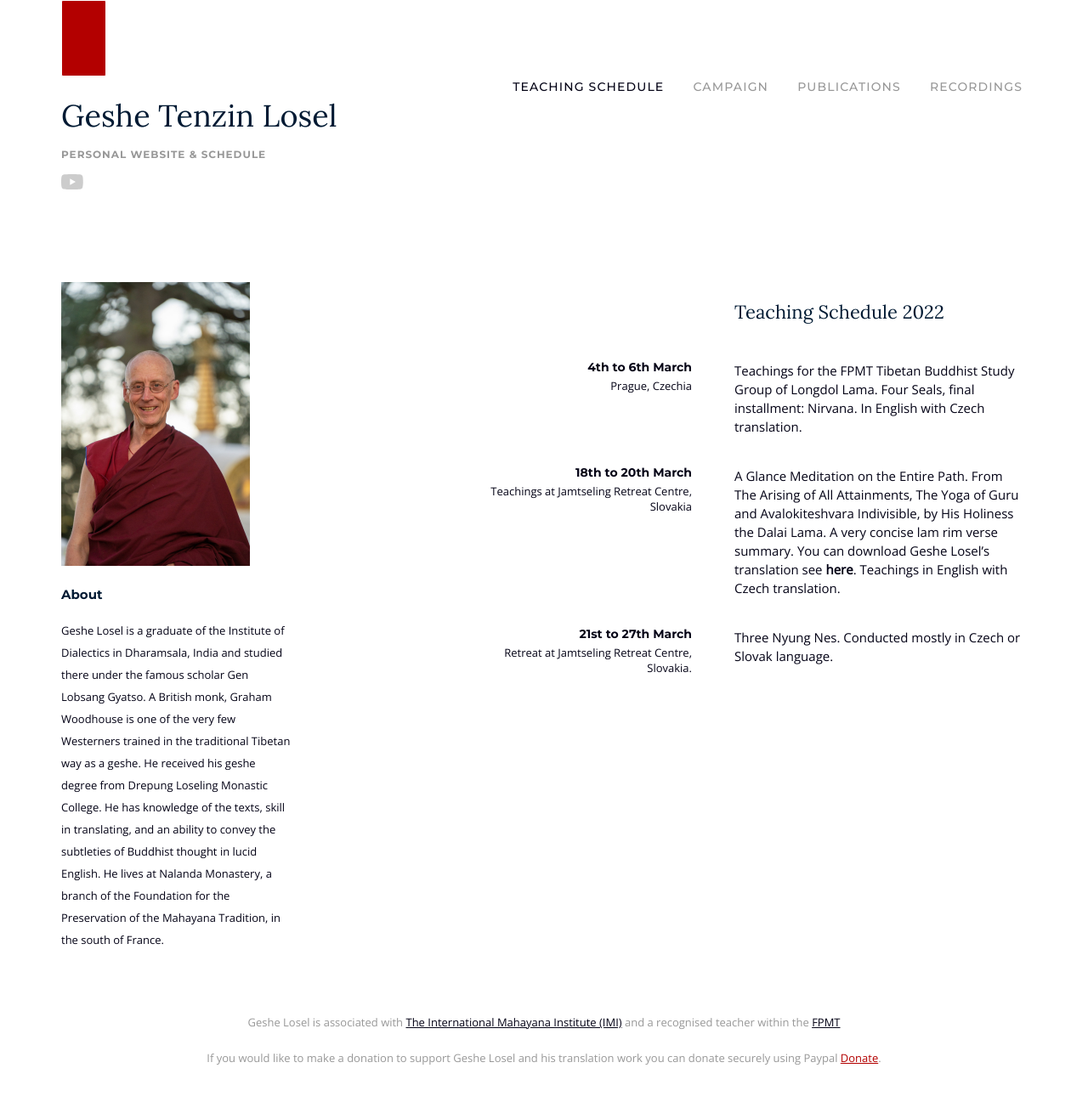
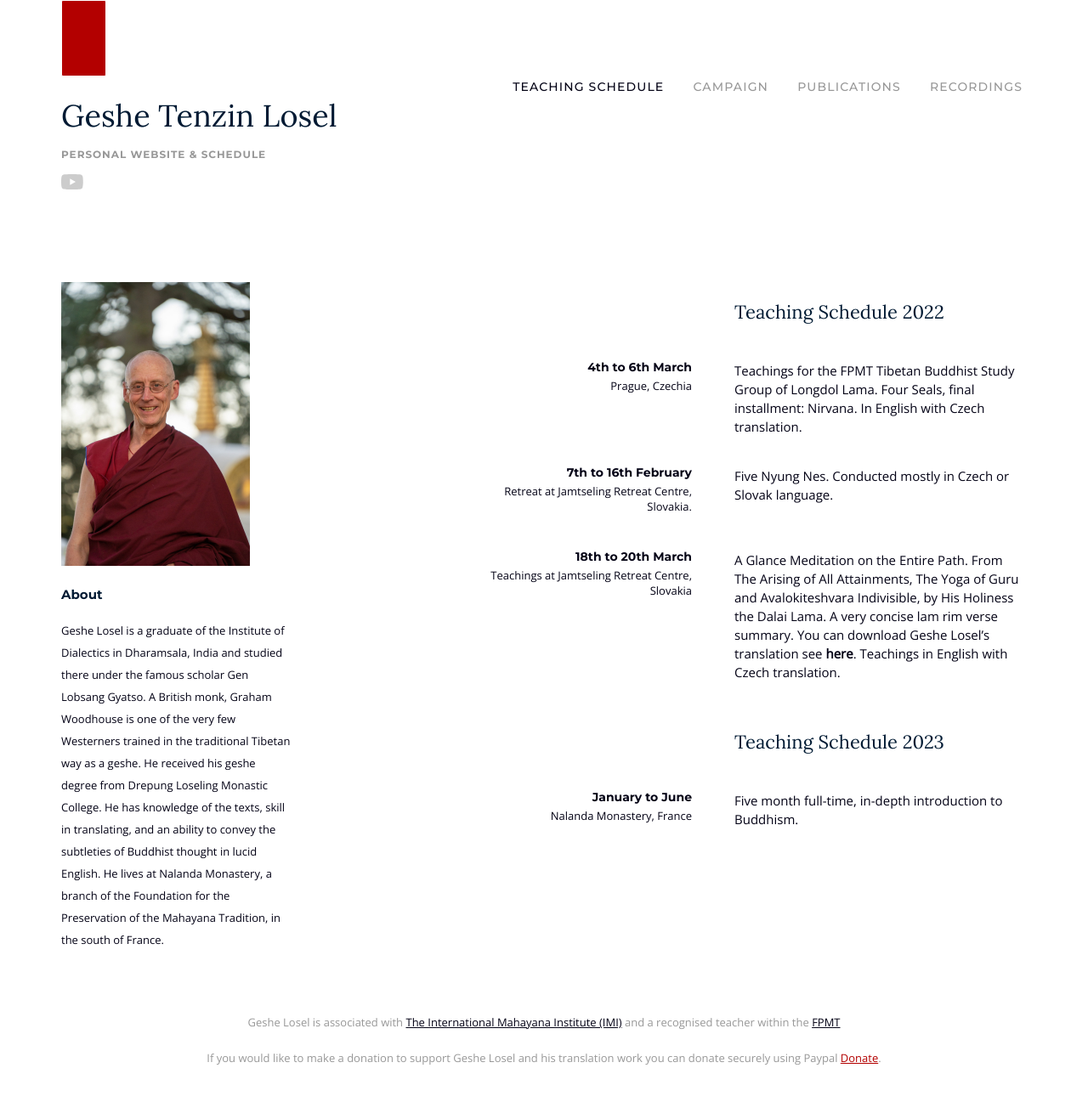
Before and after one commit to hallodom/geshe-graham-losel, a Jekyll site: the page built from index.html, in a window 1280 px wide. Shown: the whole page at 85% size. Built offline with Jekyll 4.4.1, drawn with Linux system fonts in a browser that asks for light colours.

Commit message:
Publish updated schedule

```diff
--- a/index.html
+++ b/index.html
@@ -49,6 +49,19 @@ pageName: index
         <div class="col-xs-6
                     col-sm-4
                     event-info">
+            <time class="event-date">7th to 16th February</time>
+            <p class="event-location">Retreat at Jamtseling Retreat Centre, Slovakia.</p>
+        </div>
+
+        <div class="col-xs-6
+                    col-sm-5">
+            <p class="event-title">Five Nyung Nes. Conducted mostly in Czech or Slovak language.</p>
+        </div>
+
+        <!-- Event -->
+        <div class="col-xs-6
+                    col-sm-4
+                    event-info">
             <time class="event-date">18th to 20th March</time>
             <p class="event-location">Teachings at Jamtseling Retreat Centre, Slovakia</p>
         </div>
@@ -58,17 +71,26 @@ pageName: index
             <p class="event-title">A Glance Meditation on the Entire Path. From The Arising of All Attainments, The Yoga of Guru and Avalokiteshvara Indivisible, by His Holiness the Dalai Lama. A very concise lam rim verse summary. You can download Geshe Losel’s translation see <a href="/publications/poem/a-lamrim-summary-hhdl/">here</a>. Teachings in English with Czech translation.</p>
         </div>
 
+        <!-- Schedule header -->
+        <div class="col-xs-12">
+          <div class="row end-sm">
+              <div class="col-xs-12 col-sm-5">
+                <h3 class="schedule-header">Teaching Schedule 2023</h3>
+              </div>
+            </div>
+        </div>
+
         <!-- Event -->
         <div class="col-xs-6
                     col-sm-4
                     event-info">
-            <time class="event-date">21st to 27th March</time>
-            <p class="event-location">Retreat at Jamtseling Retreat Centre, Slovakia.</p>
+            <time class="event-date">January to June</time>
+            <p class="event-location">Nalanda Monastery, France</p>
         </div>
 
         <div class="col-xs-6
                     col-sm-5">
-            <p class="event-title">Three Nyung Nes. Conducted mostly in Czech or Slovak language.</p>
+            <p class="event-title">Five month full-time, in-depth introduction to Buddhism.</p>
         </div>
 
       </div>
```
Also changed, not shown: 1 other file.
